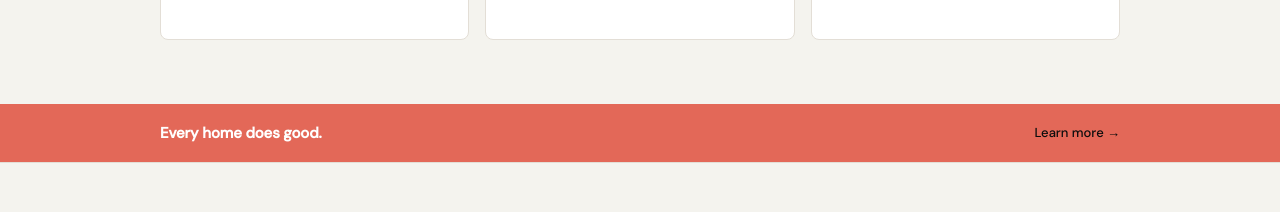
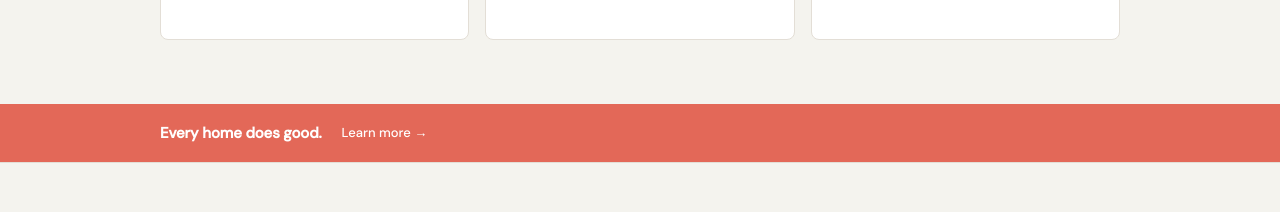
Before and after one commit to dtess85/givenest, a Next.js app: page / in a window 1280 px wide. Shown: the part 1180-1392 px from the top of the page. Built offline with nearby package versions, Linux system fonts and the light colour scheme.

Commit message:
Move Learn more next to text, full white

```diff
--- a/components/home/HowItWorks.tsx
+++ b/components/home/HowItWorks.tsx
@@ -61,11 +61,11 @@ export default function HowItWorks() {
       </div>
     </section>
     <div className="bg-coral px-8 py-[18px]">
-      <div className="mx-auto flex max-w-[960px] items-center justify-between">
+      <div className="mx-auto max-w-[960px] flex items-center gap-5">
         <span className="text-[15px] font-semibold tracking-[-0.01em] text-white">
           Every home does good.
         </span>
-        <Link href="/about" className="text-[13px] font-medium text-white/80 transition-colors hover:text-white">
+        <Link href="/about" className="text-[13px] font-medium text-white transition-colors hover:text-white/80">
           Learn more →
         </Link>
       </div>
```
